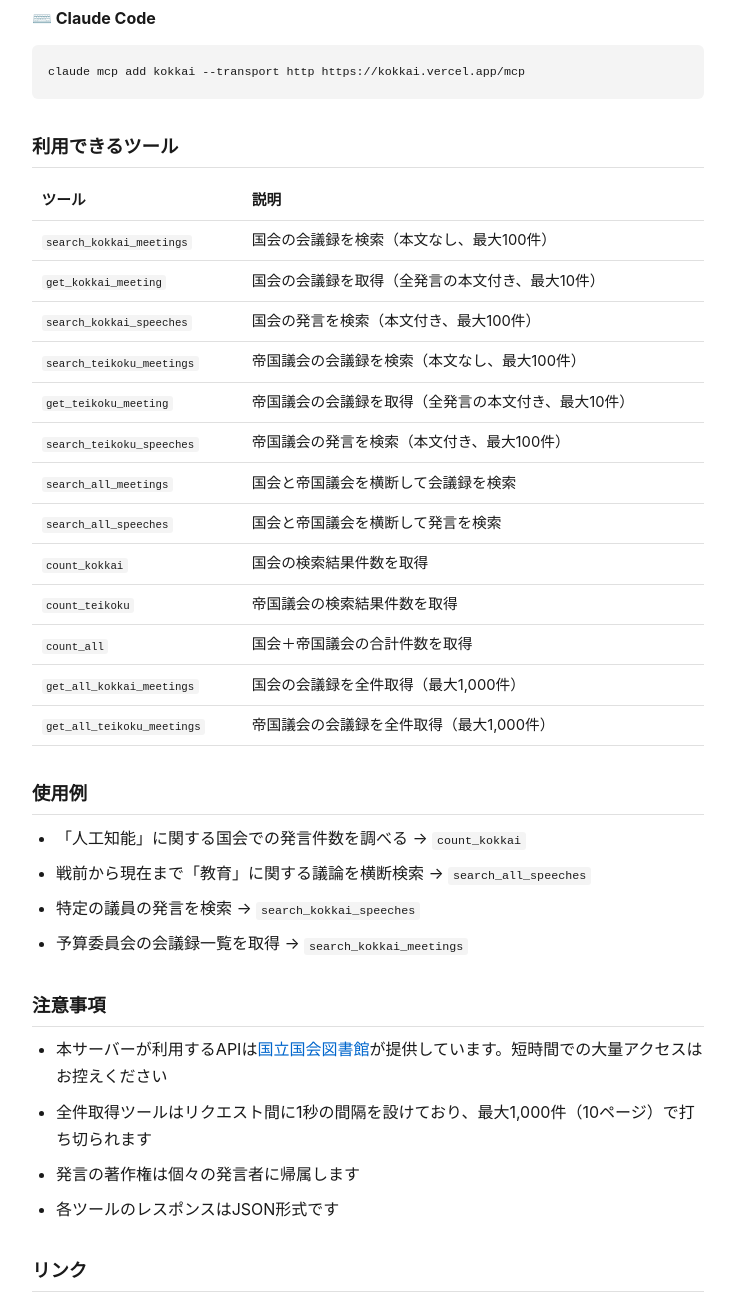
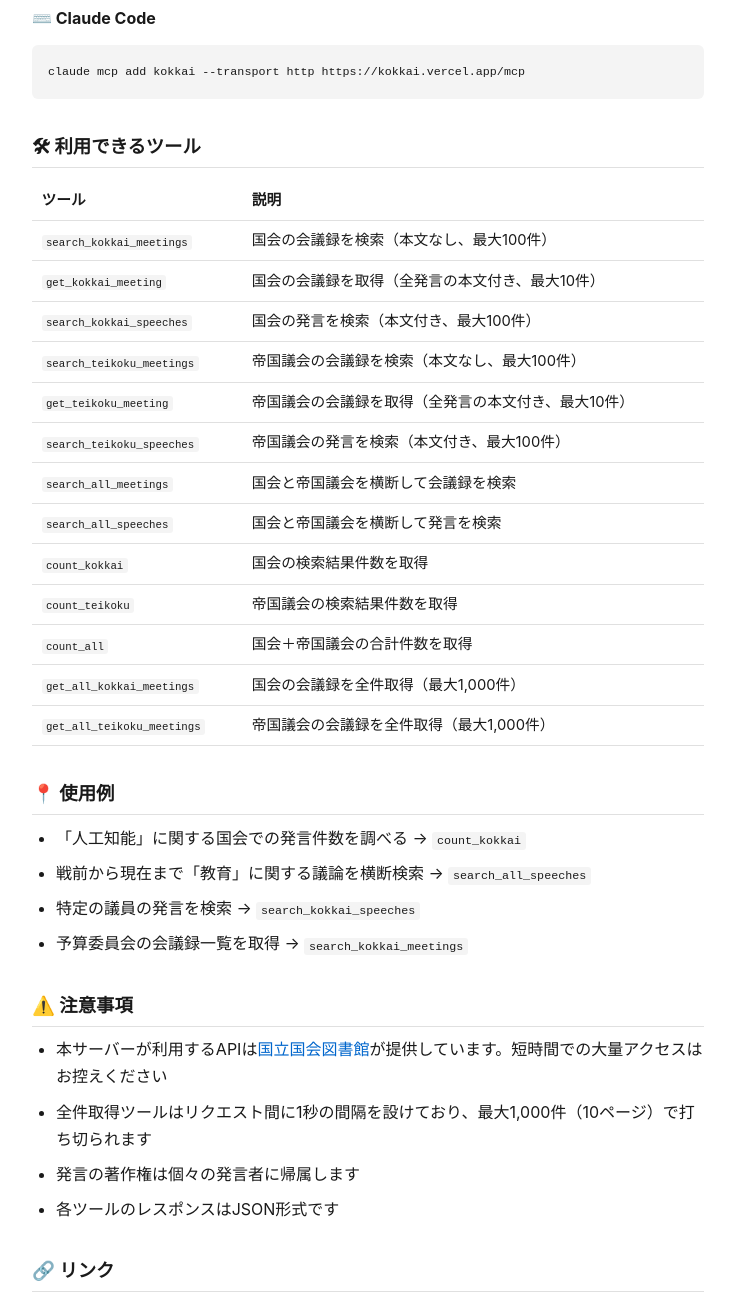
Before and after one commit to analekt/kokkai-mcp-server, a website: page public/index.html in a window 1280 px wide. Shown: the part 980-2279 px from the top of the page, without its empty margins (272-1007 px from the left). Drawn offline with Linux system fonts and the light colour scheme.

Commit message:
Update headings with emoji for better visibility

```diff
--- a/public/index.html
+++ b/public/index.html
@@ -37,7 +37,7 @@
   <tr><td><a href="https://teikokugikai-i.ndl.go.jp/">帝国議会会議録検索システム</a></td><td>1890年〜1947年</td></tr>
 </table>
 
-<h2>セットアップ</h2>
+<h2>⚙️ セットアップ</h2>
 <p>Node.jsのインストールは不要です。URLを指定するだけで利用できます。ClaudeがこのMCPサーバを使おうとしない場合は、「国会MCPを使って調べて」と命じてください。</p>
 
 <h3 style="font-size:1rem; margin-top:1.2rem;">🌐 ブラウザ版Claude</h3>
@@ -57,7 +57,7 @@
 <h3 style="font-size:1rem; margin-top:1.2rem;">⌨️ Claude Code</h3>
 <pre><code>claude mcp add kokkai --transport http https://kokkai.vercel.app/mcp</code></pre>
 
-<h2>利用できるツール</h2>
+<h2>🛠 利用できるツール</h2>
 
 <table>
   <tr><th>ツール</th><th>説明</th></tr>
@@ -76,7 +76,7 @@
   <tr><td><code>get_all_teikoku_meetings</code></td><td>帝国議会の会議録を全件取得（最大1,000件）</td></tr>
 </table>
 
-<h2>使用例</h2>
+<h2>📍 使用例</h2>
 <ul>
   <li>「人工知能」に関する国会での発言件数を調べる → <code>count_kokkai</code></li>
   <li>戦前から現在まで「教育」に関する議論を横断検索 → <code>search_all_speeches</code></li>
@@ -84,7 +84,7 @@
   <li>予算委員会の会議録一覧を取得 → <code>search_kokkai_meetings</code></li>
 </ul>
 
-<h2>注意事項</h2>
+<h2>⚠️ 注意事項</h2>
 <ul>
   <li>本サーバーが利用するAPIは<a href="https://kokkai.ndl.go.jp/">国立国会図書館</a>が提供しています。短時間での大量アクセスはお控えください</li>
   <li>全件取得ツールはリクエスト間に1秒の間隔を設けており、最大1,000件（10ページ）で打ち切られます</li>
@@ -92,7 +92,7 @@
   <li>各ツールのレスポンスはJSON形式です</li>
 </ul>
 
-<h2>リンク</h2>
+<h2>🔗 リンク</h2>
 <ul>
   <li><a href="https://github.com/analekt/kokkai-mcp-server">GitHub</a></li>
   <li><a href="https://kokkai.ndl.go.jp/api.html">国会会議録検索システム API仕様</a></li>
```
